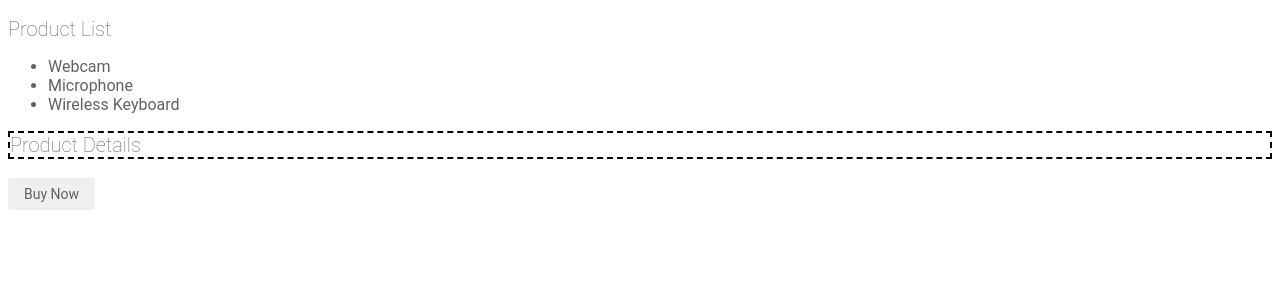
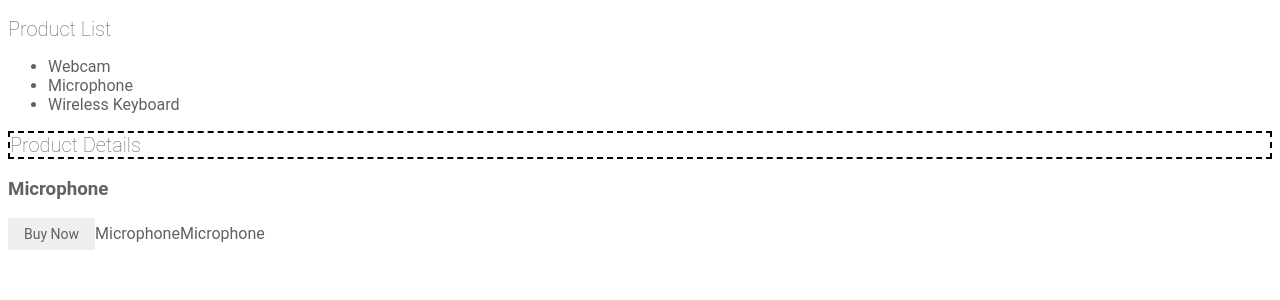
Before and after one commit to C00P3R14/stackblitz-starters-hsbzhz, an Angular app: page / in a window 1280 px wide. Shown: the top 300 px of the page. Built offline with nearby package versions, Linux system fonts and the light colour scheme.

Commit message:
Ch4 OnInit hook - component lifecycle hooks

```diff
--- a/src/app/products/product-detail/product-detail.component.ts
+++ b/src/app/products/product-detail/product-detail.component.ts
@@ -1,4 +1,4 @@
-import { Component,Input,Output, EventEmitter,ChangeDetectionStrategy } from '@angular/core';
+import { Component,Input,Output, EventEmitter,ChangeDetectionStrategy,OnInit } from '@angular/core';
 
 @Component({
   selector: 'app-product-detail',
@@ -6,9 +6,13 @@ import { Component,Input,Output, EventEmitter,ChangeDetectionStrategy } from '@a
   styleUrl: './product-detail.component.css',
   changeDetection:ChangeDetectionStrategy.OnPush
 })
-export class ProductDetailComponent {
+export class ProductDetailComponent implements OnInit {
   @Input() name = ''
   @Output() bought = new EventEmitter<string>();
+
+  constructor() {
+    console.log(`Name is ${this.name} in the constructor`)
+  }
 
   buy() {
     this.bought.emit(this.name);
@@ -19,4 +23,8 @@ export class ProductDetailComponent {
     return this.name
   }
 
+  ngOnInit(): void {
+    console.log(`Name is ${this.name} in the ngOnit`)
+  }
+
 }
--- a/src/app/products/product-list/product-list.component.ts
+++ b/src/app/products/product-list/product-list.component.ts
@@ -6,7 +6,7 @@ import { Component } from '@angular/core';
   styleUrl: './product-list.component.css'
 })
 export class ProductListComponent {
-  selectedProduct = '';
+  selectedProduct = 'Microphone';
   onBuy(name:string) {
     window.alert(`You just bought ${name}`)
   }
```
